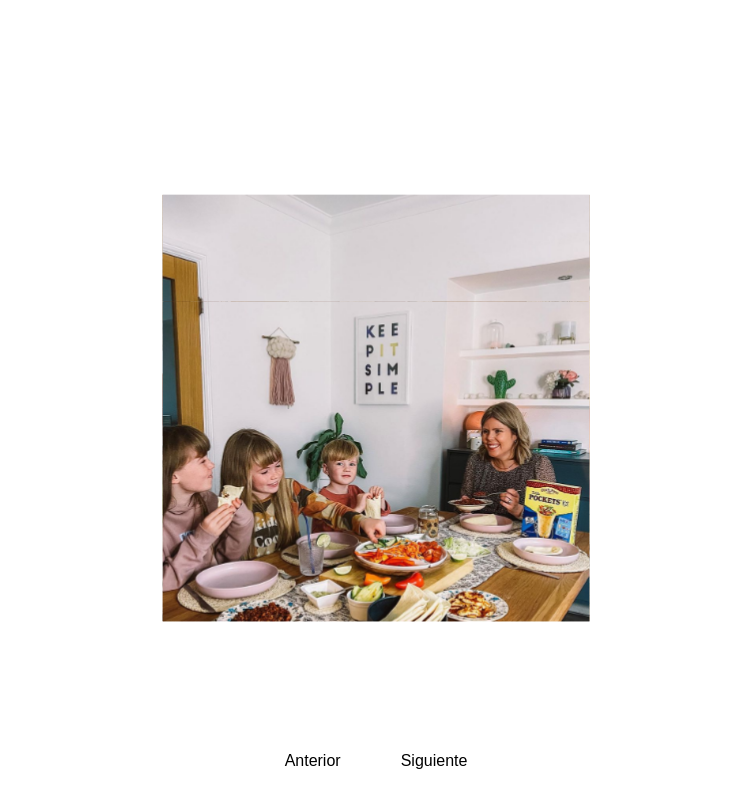
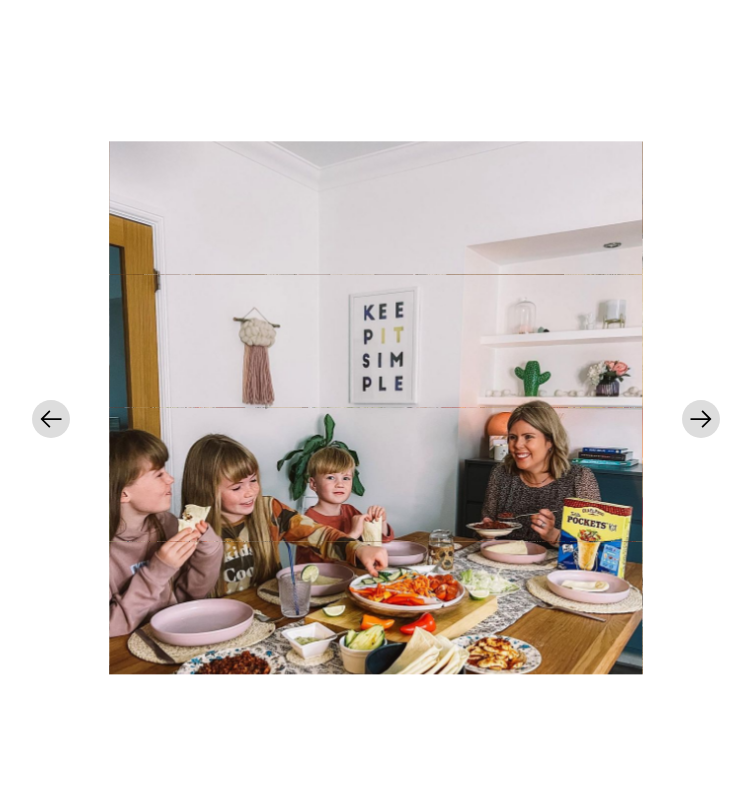
Before and after one commit to dapp-sh/animations, a website: page twirl-cube/index.html in a window 1280 px wide. Shown: the whole page, without its empty margins (264-1015 px from the left). Drawn offline with Linux system fonts and the light colour scheme.

Commit message:
Update animation Twril

```diff
--- a/twirl-cube/index.html
+++ b/twirl-cube/index.html
@@ -3,10 +3,10 @@
   <head>
     <meta charset="UTF-8" />
     <meta name="viewport" content="width=device-width, initial-scale=1.0" />
-    <title>Carrusel de Cubo Rubik</title>
+    <title>Twirl Cube</title>
     <style>
       :root {
-        --cube-size: 40vmin;
+        --cube-size: 50vmin;
         --perspective: calc(var(--cube-size) * 2);
         --duration: 1000ms;
         --ease: cubic-bezier(0.55, 0.055, 0.675, 0.19);
@@ -59,24 +59,33 @@
       }
 
       .controls {
-        position: fixed;
-        bottom: 20px;
+        position: absolute;
+        top: 50%;
         display: flex;
+        width: 100vw;
+        justify-content: space-around;
         gap: 20px;
       }
 
-      button {
-        padding: 10px 20px;
+      .controls > button {
+        padding: 5px;
+        display: flex;
+        justify-content: center;
         font-size: 16px;
         cursor: pointer;
-        background-color: #fff;
+        background-color: #ddd;
         border: none;
-        border-radius: 5px;
-        transition: background-color 0.3s;
+        border-radius: 50%;
       }
 
-      button:hover {
-        background-color: #ddd;
+      @media (max-width: 763px) {
+        .controls {
+          justify-content: space-between;
+        }
+
+        .controls > button {
+          margin: 0 1rem;
+        }
       }
     </style>
   </head>
@@ -110,8 +119,18 @@
       </div>
 
       <div class="controls">
-        <button id="prevBtn">Anterior</button>
-        <button id="nextBtn">Siguiente</button>
+        <button id="prevBtn">
+          <svg xmlns="http://www.w3.org/2000/svg" width="28" height="28" viewBox="0 0 32 32">
+            <!-- Icon from Carbon by IBM - undefined -->
+            <path fill="currentColor" d="m14 26l1.41-1.41L7.83 17H28v-2H7.83l7.58-7.59L14 6L4 16z" />
+          </svg>
+        </button>
+        <button id="nextBtn">
+          <svg xmlns="http://www.w3.org/2000/svg" width="28" height="28" viewBox="0 0 32 32">
+            <!-- Icon from Carbon by IBM - undefined -->
+            <path fill="currentColor" d="m18 6l-1.43 1.393L24.15 15H4v2h20.15l-7.58 7.573L18 26l10-10z" />
+          </svg>
+        </button>
       </div>
     </div>
 
@@ -194,6 +213,9 @@
 
       nextBtn.addEventListener('click', () => rotateCube('next'))
       prevBtn.addEventListener('click', () => rotateCube('prev'))
+
+      cube.addEventListener('touchstart', () => rotateCube('next'))
+      cube.addEventListener('mousedown', () => rotateCube('next'))
     </script>
   </body>
 </html>
```
Also changed, not shown: 1 other file.
